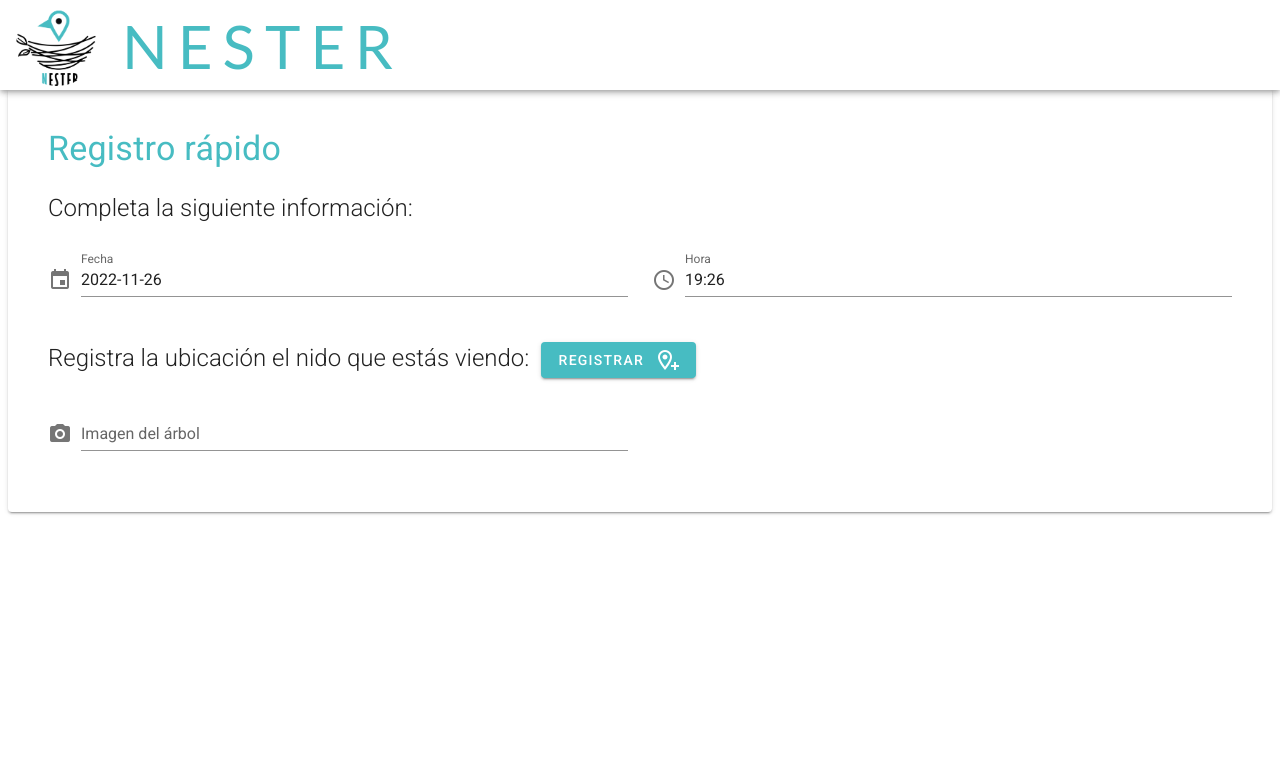
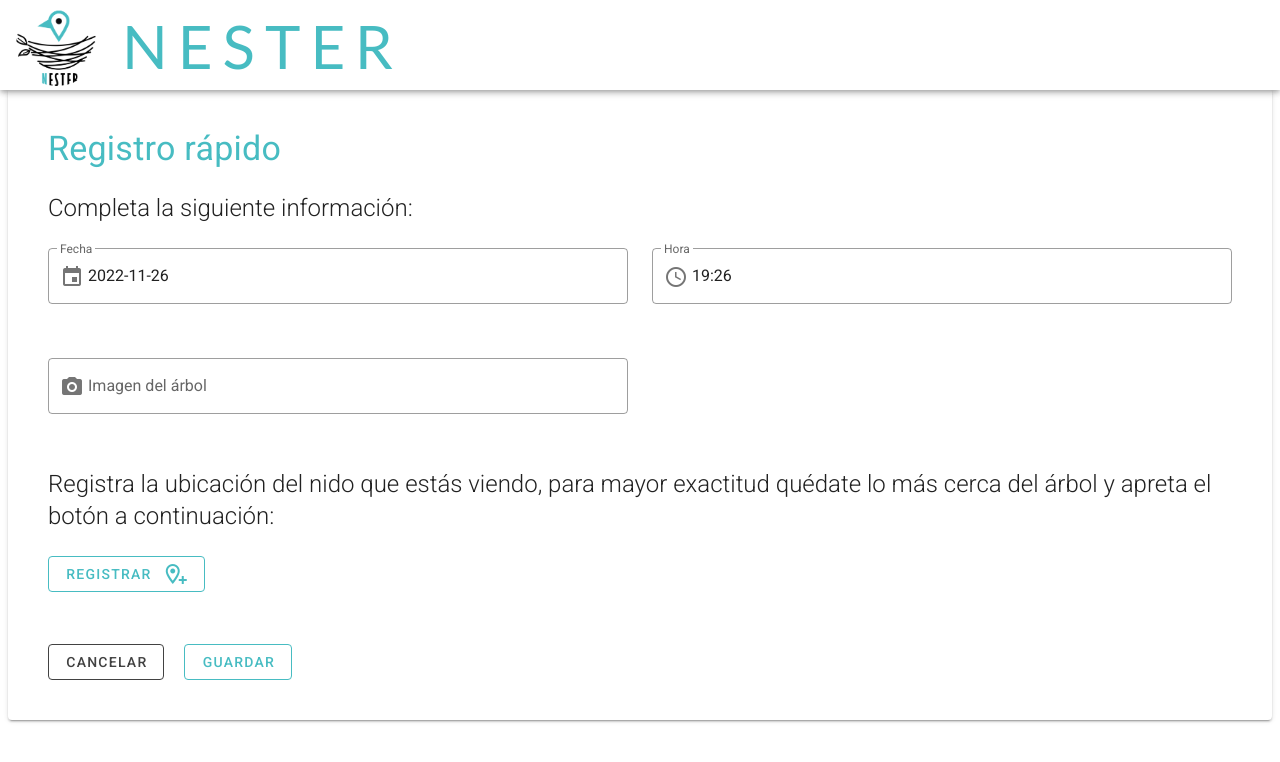
Before and after one commit to tomasekisd3/nester, a Vue app: page / in a window 1280 px wide. Shown: the top 762 px of the page. Built offline with nearby package versions, Linux system fonts and the light colour scheme.

Commit message:
visual update

```diff
--- a/src/components/CitizenRegister.vue
+++ b/src/components/CitizenRegister.vue
@@ -1,5 +1,6 @@
 <template>
-    <v-card class="pa-10 mt-6 mx-2">
+    <div>
+        <v-card v-if="!sended" class="pa-10 mt-6 mx-2">
             <v-row>
                 <v-col cols="12" class="d-flex text-h4 justify-start">
                     <div class="color-custom-default">Registro rápido</div>
@@ -25,7 +26,6 @@
             </v-row>
             <v-row>
                 <v-col
-                cols="12"
                     sm="12"
                     md="6"
                     >
@@ -41,8 +41,9 @@
                             <v-text-field
                                 v-model="date"
                                 label="Fecha"
-                            prepend-icon="mdi-calendar"
+                                prepend-inner-icon="mdi-calendar"
                                 readonly
+                                outlined
                                 v-bind="attrs"
                                 v-on="on"
                             ></v-text-field>
@@ -69,7 +70,8 @@
                             <v-text-field
                                 v-model="time"
                                 label="Hora"
-                            prepend-icon="mdi-clock-time-four-outline"
+                                prepend-inner-icon="mdi-clock-time-four-outline"
+                                outlined
                                 readonly
                                 v-bind="attrs"
                                 v-on="on"
@@ -92,6 +94,26 @@
                     </div>
                 </v-col> -->
             </v-row>
+            <v-row>
+                <v-col md="6" sm="12" class="text-h4">
+                    <v-file-input
+                        v-model="showImg"
+                        accept="image/png, image/jpeg, image/bmp"
+                        placeholder="Selecciona una imagen"
+                        prepend-icon=""
+                        prepend-inner-icon="mdi-camera"
+                        label="Imagen del árbol"
+                        outlined
+                    />
+                </v-col>
+            </v-row>
+            <v-expand-transition>
+                <v-row v-if="showImg">
+                    <v-col>
+                        <v-img width="500" height="500" :src="imgUrlHandler()" />
+                    </v-col>
+                </v-row>
+            </v-expand-transition>
             <v-row v-if="false" class="mt-15">
                 <v-col cols="12" class="text-h5 color-custom-default">
                     Ubicación <v-icon class="pb-2" color="#47BCC2">mdi-map-marker-plus-outline</v-icon>
@@ -102,11 +124,13 @@
                     Registra el nido que estás viendo presionando el botón a continuación:
                 </v-col> -->
                 <v-col cols="12" class="d-flex text-h5 justify-start" style="font-weight: 300;">
-                <div>Registra la ubicación el nido que estás viendo:</div>
+                    <div>Registra la ubicación del nido que estás viendo, para mayor exactitud quédate lo más cerca del árbol y apreta el botón a continuación:</div>
+                </v-col>
+                <v-col cols="12">
                     <div>
-                    <v-btn dark @click="getLocation()" color="#47BCC2" class="ml-3">
+                        <v-btn outlined dark @click="getLocation()" color="#47BCC2" class="ml-0">
                             Registrar
-                        <v-icon class="ml-3 " color="white">mdi-map-marker-plus-outline</v-icon>
+                            <v-icon class="ml-3" color="#47BCC2">mdi-map-marker-plus-outline</v-icon>
                         </v-btn>
                     </div>
                 </v-col>
@@ -151,7 +175,9 @@
                     </div>
                 </v-col>
                 <v-expand-transition>
-                <v-col cols="12" v-if="buttonAction">
+                    <!-- <v-col cols="12" v-if="buttonAction" style="max-width: 800px; border: 5px solid #47BCC2;"> -->
+                    <v-col cols="12" v-if="buttonAction" style="max-width: 800px">
+                        <v-card class="pa-1" color="#47BCC2">
                             <gmap-map
                                 :zoom="18"
                                 :center="center"
@@ -173,25 +199,23 @@
                                 @click="center=m.position"
                             ></gmap-marker>
                             </gmap-map>
+                        </v-card>
                     </v-col>
                 </v-expand-transition>
             </v-row>
-        <!-- <v-row>
+            <v-row class="mt-10">
                 <v-col cols="12" class="text-h5 color-custom-default">
-                Imagen del árbol
-            </v-col>
-        </v-row> -->
-        <v-row>
-            <v-col md="6" sm="12" class="text-h4">
-                <v-file-input
-                    accept="image/png, image/jpeg, image/bmp"
-                    placeholder="Selecciona una imagen"
-                    prepend-icon="mdi-camera"
-                    label="Imagen del árbol"
-                />
+                    <v-btn color="secondary" outlined>cancelar</v-btn>
+                    <v-btn class="ml-5" color="#47BCC2" outlined @click="sended = true">guardar</v-btn>
                 </v-col>
             </v-row>
         </v-card>
+        <v-row v-if="sended" class="pa-10 mt-6 mx-2">
+            <v-col cols="12" class="text-h4 secondary--text">
+                El nido fue registrado exitosamente! <v-icon x-large color="success">mdi-check</v-icon>
+            </v-col>
+        </v-row>
+    </div>
 </template>
 
 <script>
@@ -199,6 +223,8 @@ export default {
     name: 'CitizenRegister',
     data() {
         return {
+            sended: false,
+            showImg: null,
             time: null,
             menu2: false,
             latitude: '',
@@ -236,6 +262,7 @@ export default {
             }
         },
         getLocation() {
+            console.log('esto es img: ', this.showImg)
             const success = (position) => {
                 console.log('esto es position: ', position)
                 console.log('esto es BOTON: ', this.time)
@@ -286,7 +313,11 @@ export default {
             // add a zero in front of numbers<10
             m = this.checkTime(m);
             this.time = `${h}:${m}`
-        }
+        },
+        imgUrlHandler() {
+            if (!this.showImg) return null
+            else return URL.createObjectURL(this.showImg)
+        },
     },
 
 }
--- a/src/main.js
+++ b/src/main.js
@@ -7,7 +7,7 @@ Vue.config.productionTip = false
 
 Vue.use(VueGoogleMaps, {
   load: {
-      key: 'AIzaSyAIHVMTCwkzWL55_deS55aozG8uVcg_tPE',
+      key: 'AIzaSyBLzHv9iQXrrladyesOaKBQMgLM_oOCbqU',
       libraries: "places"
   }
 })
```
Lines whose indentation alone changed are shown as unchanged.
